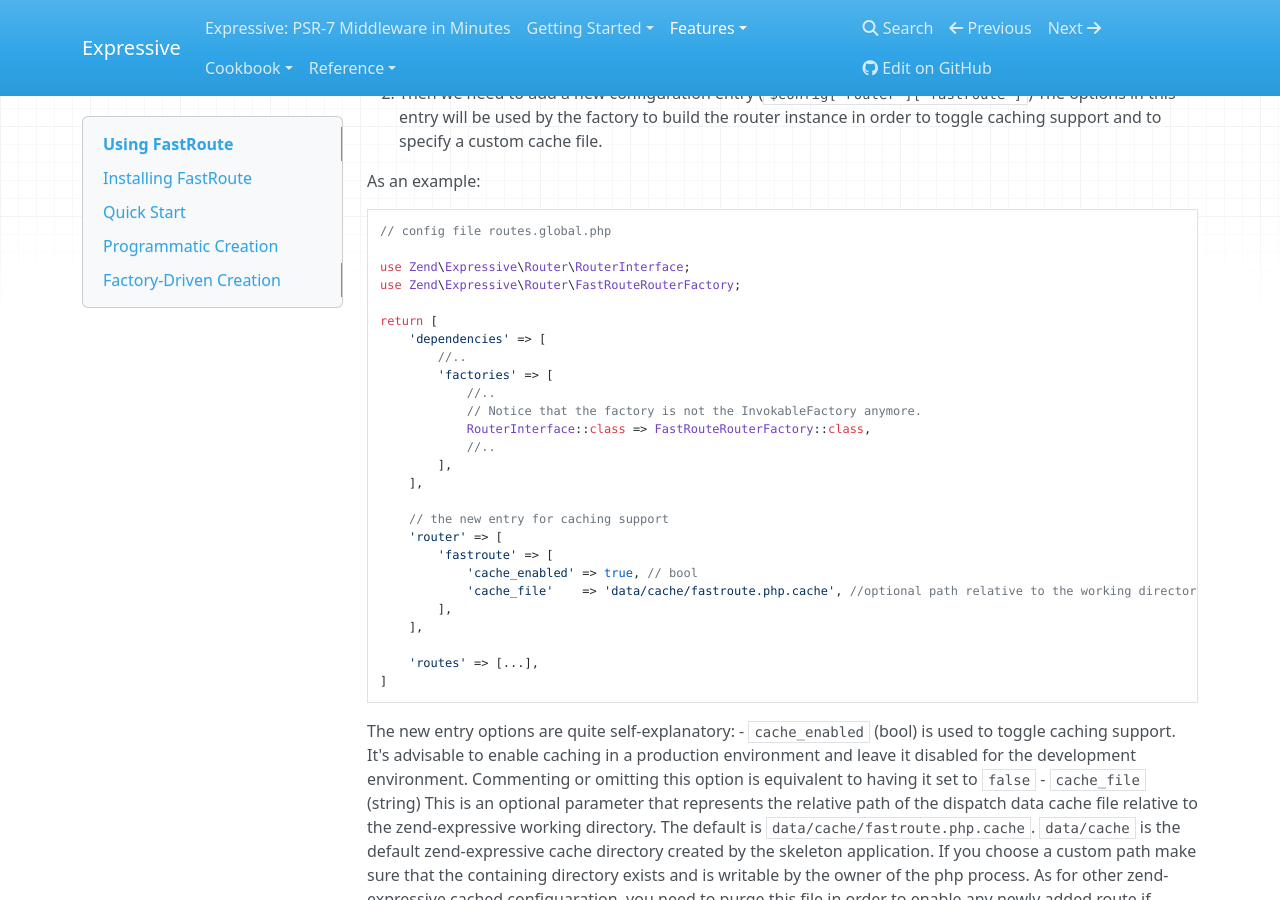
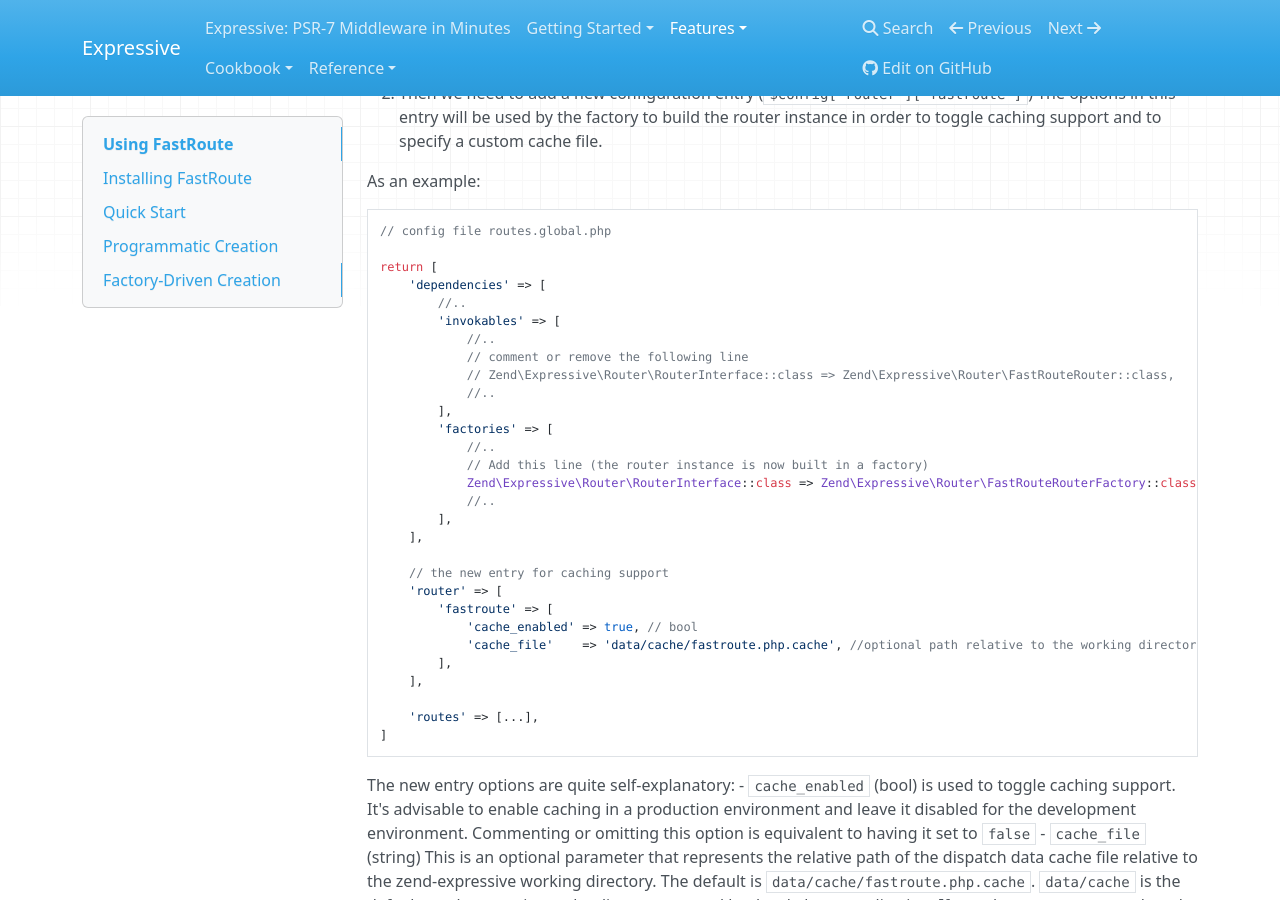
Before and after one commit to zendframework/zend-expressive, an MkDocs documentation site: the page built from doc/book/features/router/fast-route.md, in a window 1280 px wide and 900 px high, scrolled down 5151 px. Built offline with MkDocs 1.6.1, drawn with Linux system fonts in a browser that asks for light colours; nearby versions of some CDN libraries; old or Windows-style settings are respelled for this version of MkDocs.

Commit message:
Update fast-route.md

````diff
--- a/doc/book/features/router/fast-route.md
+++ b/doc/book/features/router/fast-route.md
@@ -291,16 +291,19 @@
 ``` php
 // config file routes.global.php
 
-use Zend\Expressive\Router\RouterInterface;
-use Zend\Expressive\Router\FastRouteRouterFactory;
-
 return [
     'dependencies' => [
         //..
+        'invokables' => [
+            //..
+            // comment or remove the following line
+            // Zend\Expressive\Router\RouterInterface::class => Zend\Expressive\Router\FastRouteRouter::class,
+            //..
+        ],
         'factories' => [
             //..
-            // Notice that the factory is not the InvokableFactory anymore.
-            RouterInterface::class => FastRouteRouterFactory::class,
+            // Add this line (the router instance is now built in a factory)
+            Zend\Expressive\Router\RouterInterface::class => Zend\Expressive\Router\FastRouteRouterFactory::class,
             //..
         ],
     ],
````
